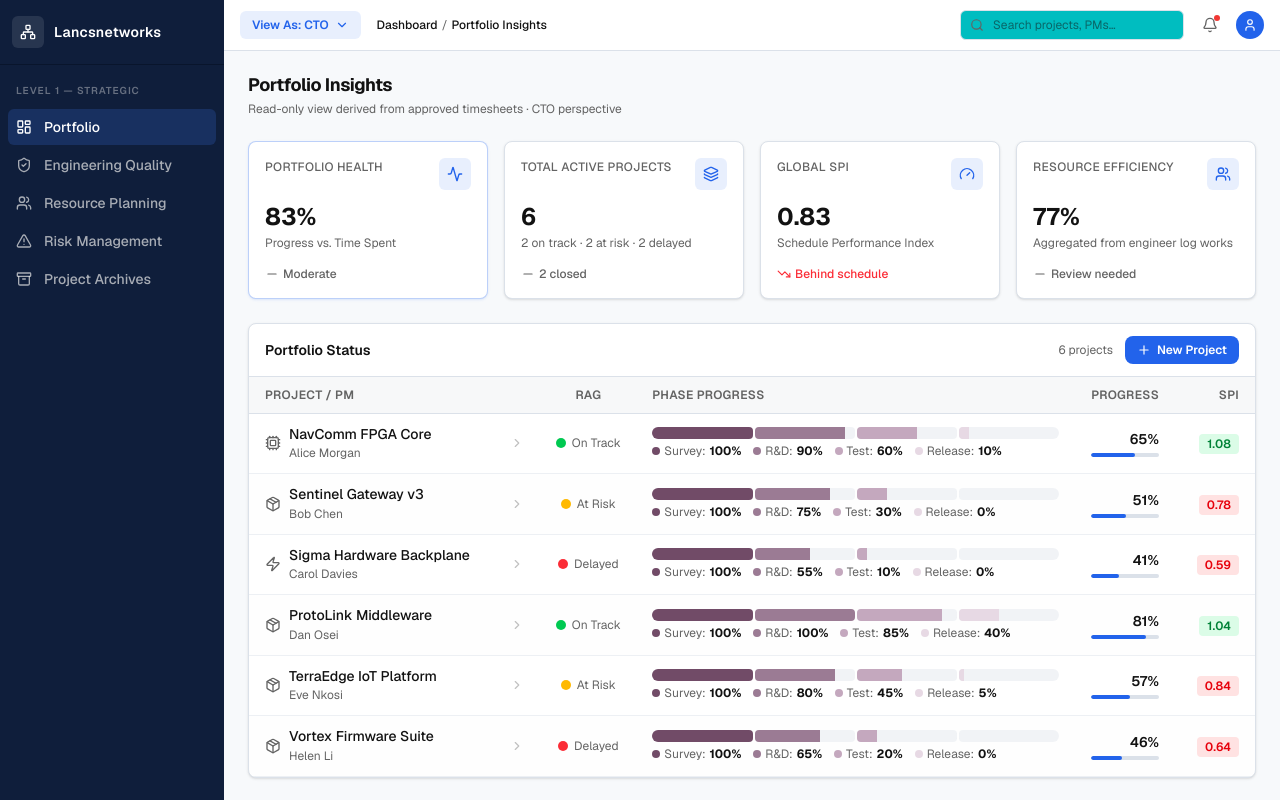
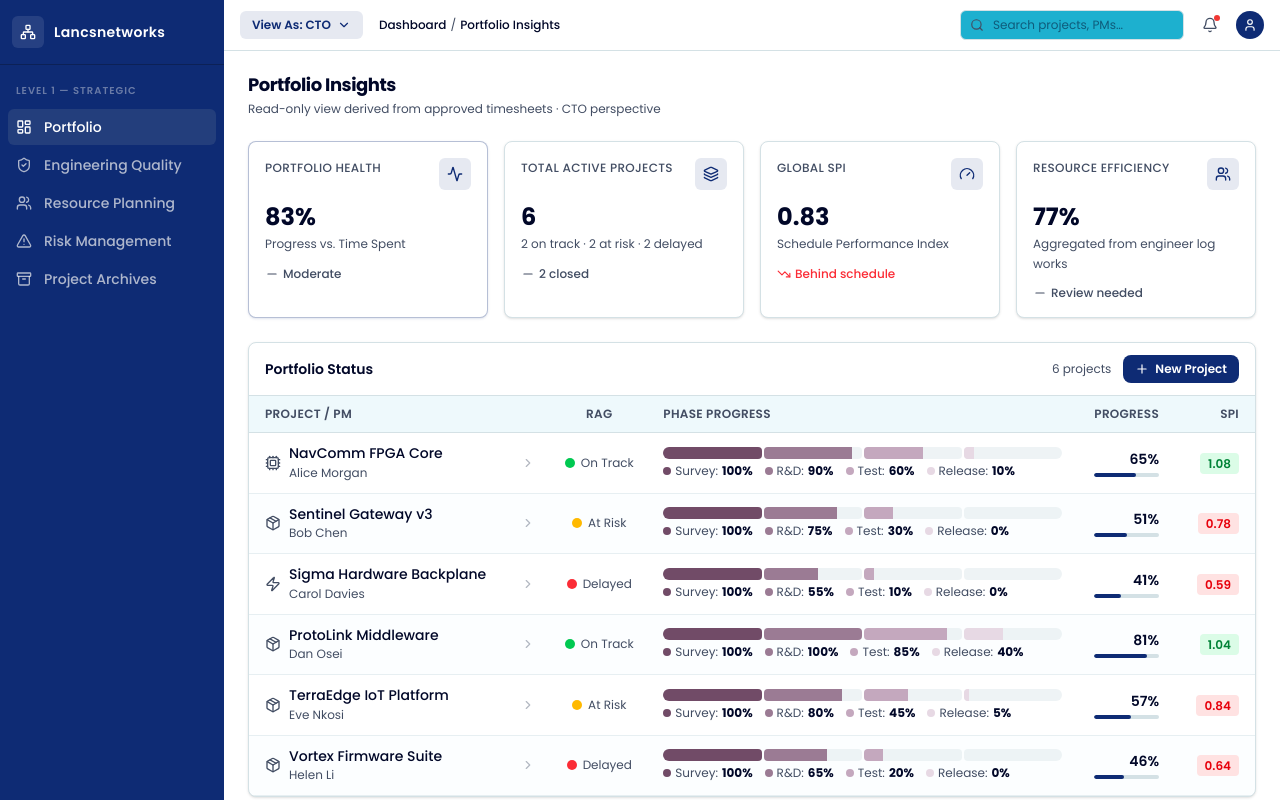
Before and after one commit to ibiann/v0-executive-dashboard, a Next.js app: page / in a window 1280 px wide. Shown: the top 800 px of the page. Built offline with nearby package versions, Linux system fonts and the light colour scheme.

Commit message:
feat: apply brand updates with new color tokens and Poppins font
Update color tokens and switch fonts to Poppins across globals.css and layout.tsx.

Co-authored-by: Trung Pham <61691905+ibiann@users.noreply.github.com>

```diff
--- a/app/globals.css
+++ b/app/globals.css
@@ -13,117 +13,115 @@
 }
 
 :root {
-  /* ── Brand Palette (R&D Professional) ─────────────────────────────────── */
-  --background: oklch(0.982 0.003 247);   /* #f8fafc – clean modern page bg  */
-  --foreground: oklch(0.18 0 0);           /* near-black text                  */
-  --card: oklch(1 0 0);                    /* #ffffff card surface             */
-  --card-foreground: oklch(0.18 0 0);
+  /* ── Lancsnetworks Brand Palette ─────────────────────────────────────── */
+  --background: oklch(1 0 0);              /* #ffffff clean white page bg    */
+  --foreground: oklch(0.15 0.07 264);      /* #150f54 deep navy body text    */
+  --card: oklch(1 0 0);                    /* #ffffff card surface           */
+  --card-foreground: oklch(0.15 0.07 264);
   --popover: oklch(1 0 0);
-  --popover-foreground: oklch(0.18 0 0);
+  --popover-foreground: oklch(0.15 0.07 264);
 
-  /* Primary: #2563eb – blue brand */
-  --primary: oklch(0.546 0.216 262.5);
+  /* Primary: #063986 – deep brand blue */
+  --primary: oklch(0.32 0.13 264);
   --primary-foreground: oklch(1 0 0);
 
-  /* Secondary / Info: #06b6d4 – cyan for category tags */
-  --secondary: oklch(0.715 0.143 195.6);
+  /* Action/Accent: #E36C25 – brand orange for CTAs */
+  --accent: oklch(0.65 0.175 44);
+  --accent-foreground: oklch(1 0 0);
+
+  /* Secondary: #4CABEB – light blue for tags/buttons */
+  --secondary: oklch(0.70 0.12 217);
   --secondary-foreground: oklch(1 0 0);
 
-  --muted: oklch(0.96 0.004 247);
-  --muted-foreground: oklch(0.5 0 0);
-
-  /* Accent mirrors primary */
-  --accent: oklch(0.546 0.216 262.5);
-  --accent-foreground: oklch(1 0 0);
+  /* Subtle section bg: #D1EEFF – extra light blue */
+  --muted: oklch(0.95 0.025 220);
+  --muted-foreground: oklch(0.42 0.04 264);
 
   /* Destructive / Danger: #ef4444 */
   --destructive: oklch(0.627 0.222 27.3);
   --destructive-foreground: oklch(1 0 0);
 
-  /* Border: #e2e8f0 – subtle slate border */
-  --border: oklch(0.907 0.013 255);
-  --input: oklch(0.92 0.008 255);
-  --ring: oklch(0.546 0.216 262.5);
+  /* Border: soft blue-slate */
+  --border: oklch(0.9 0.015 220);
+  --input: oklch(0.93 0.01 220);
+
+  /* Ring: brand primary for focus states */
+  --ring: oklch(0.32 0.13 264);
 
   /* ── Status semantic tokens ────────────────────────────────────────────── */
-  /* Success: #22c55e */
-  --success: oklch(0.715 0.198 149.4);
+  --success: oklch(0.715 0.198 149.4);     /* #22c55e */
   --success-foreground: oklch(1 0 0);
-
-  /* Warning: #facc15 */
-  --warning: oklch(0.878 0.19 98.4);
-  --warning-foreground: oklch(0.18 0 0);
-
-  /* Danger mirrors destructive: #ef4444 */
+  --warning: oklch(0.65 0.175 44);         /* #E36C25 brand orange */
+  --warning-foreground: oklch(1 0 0);
   --danger: oklch(0.627 0.222 27.3);
   --danger-foreground: oklch(1 0 0);
 
   /* RAG colors */
   --rag-green: #22c55e;
-  --rag-amber: #facc15;
+  --rag-amber: #E36C25;
   --rag-red: #ef4444;
 
-  /* Chart palette */
-  --chart-1: oklch(0.546 0.216 262.5);   /* blue   – primary     */
-  --chart-2: oklch(0.715 0.143 195.6);   /* cyan   – secondary   */
-  --chart-3: oklch(0.715 0.198 149.4);   /* green  – success     */
-  --chart-4: oklch(0.878 0.19 98.4);     /* yellow – warning     */
-  --chart-5: oklch(0.627 0.222 27.3);    /* red    – danger      */
+  /* Chart palette – brand-aligned */
+  --chart-1: oklch(0.32 0.13 264);         /* primary blue         */
+  --chart-2: oklch(0.65 0.175 44);         /* accent orange        */
+  --chart-3: oklch(0.70 0.12 217);         /* secondary light blue */
+  --chart-4: oklch(0.715 0.198 149.4);     /* success green        */
+  --chart-5: oklch(0.627 0.222 27.3);      /* danger red           */
 
   --radius: 0.5rem;
 
-  /* ── Sidebar: deep blue to match primary brand ─────────────────────────── */
-  --sidebar: oklch(0.24 0.06 262);        /* very dark navy        */
-  --sidebar-foreground: oklch(0.93 0 0);
-  --sidebar-primary: oklch(0.546 0.216 262.5);
+  /* ── Sidebar: #063986 primary brand blue ──────────────────────────────── */
+  --sidebar: oklch(0.32 0.13 264);
+  --sidebar-foreground: oklch(0.96 0 0);
+  --sidebar-primary: oklch(0.65 0.175 44); /* orange active state   */
   --sidebar-primary-foreground: oklch(1 0 0);
-  --sidebar-accent: oklch(0.32 0.09 262);
+  --sidebar-accent: oklch(0.38 0.11 264);  /* hover bg              */
   --sidebar-accent-foreground: oklch(1 0 0);
-  --sidebar-border: oklch(0.2 0.05 262);
-  --sidebar-ring: oklch(0.546 0.216 262.5);
+  --sidebar-border: oklch(0.27 0.1 264);
+  --sidebar-ring: oklch(0.65 0.175 44);
 }
 
 .dark {
-  --background: oklch(0.145 0 0);
-  --foreground: oklch(0.985 0 0);
-  --card: oklch(0.18 0 0);
-  --card-foreground: oklch(0.985 0 0);
-  --popover: oklch(0.18 0 0);
-  --popover-foreground: oklch(0.985 0 0);
-  --primary: oklch(0.62 0.19 262.5);
+  --background: oklch(0.13 0.04 264);
+  --foreground: oklch(0.95 0 0);
+  --card: oklch(0.18 0.04 264);
+  --card-foreground: oklch(0.95 0 0);
+  --popover: oklch(0.18 0.04 264);
+  --popover-foreground: oklch(0.95 0 0);
+  --primary: oklch(0.45 0.13 264);
   --primary-foreground: oklch(1 0 0);
-  --secondary: oklch(0.72 0.13 195.6);
+  --accent: oklch(0.70 0.175 44);
+  --accent-foreground: oklch(1 0 0);
+  --secondary: oklch(0.65 0.10 217);
   --secondary-foreground: oklch(1 0 0);
-  --muted: oklch(0.22 0 0);
-  --muted-foreground: oklch(0.65 0 0);
-  --accent: oklch(0.62 0.19 262.5);
-  --accent-foreground: oklch(1 0 0);
+  --muted: oklch(0.22 0.03 264);
+  --muted-foreground: oklch(0.6 0 0);
   --destructive: oklch(0.627 0.222 27.3);
   --destructive-foreground: oklch(1 0 0);
-  --border: oklch(0.269 0 0);
-  --input: oklch(0.269 0 0);
-  --ring: oklch(0.62 0.19 262.5);
+  --border: oklch(0.28 0.05 264);
+  --input: oklch(0.28 0.05 264);
+  --ring: oklch(0.65 0.175 44);
   --success: oklch(0.715 0.198 149.4);
   --success-foreground: oklch(1 0 0);
-  --warning: oklch(0.878 0.19 98.4);
-  --warning-foreground: oklch(0.18 0 0);
+  --warning: oklch(0.70 0.175 44);
+  --warning-foreground: oklch(1 0 0);
   --danger: oklch(0.627 0.222 27.3);
   --danger-foreground: oklch(1 0 0);
   --rag-green: #22c55e;
-  --rag-amber: #facc15;
+  --rag-amber: #E36C25;
   --rag-red: #ef4444;
-  --sidebar: oklch(0.13 0.03 262);
-  --sidebar-foreground: oklch(0.9 0 0);
-  --sidebar-primary: oklch(0.62 0.19 262.5);
+  --sidebar: oklch(0.1 0.04 264);
+  --sidebar-foreground: oklch(0.92 0 0);
+  --sidebar-primary: oklch(0.65 0.175 44);
   --sidebar-primary-foreground: oklch(1 0 0);
-  --sidebar-accent: oklch(0.2 0.05 262);
-  --sidebar-accent-foreground: oklch(0.9 0 0);
-  --sidebar-border: oklch(0.18 0.03 262);
-  --sidebar-ring: oklch(0.62 0.19 262.5);
+  --sidebar-accent: oklch(0.2 0.06 264);
+  --sidebar-accent-foreground: oklch(0.92 0 0);
+  --sidebar-border: oklch(0.16 0.04 264);
+  --sidebar-ring: oklch(0.65 0.175 44);
 }
 
 @theme inline {
-  --font-sans: 'Geist', 'Geist Fallback';
+  --font-sans: 'Poppins', 'Poppins Fallback';
   --font-mono: 'Geist Mono', 'Geist Mono Fallback';
   --color-background: var(--background);
   --color-foreground: var(--foreground);
--- a/app/layout.tsx
+++ b/app/layout.tsx
@@ -1,9 +1,13 @@
 import type { Metadata } from 'next'
-import { Geist, Geist_Mono } from 'next/font/google'
+import { Poppins, Geist_Mono } from 'next/font/google'
 import { Analytics } from '@vercel/analytics/next'
 import './globals.css'
 
-const _geist = Geist({ subsets: ["latin"] });
+const _poppins = Poppins({
+  subsets: ["latin"],
+  weight: ["300", "400", "500", "600", "700"],
+  variable: "--font-poppins",
+});
 const _geistMono = Geist_Mono({ subsets: ["latin"] });
 
 export const metadata: Metadata = {
```
